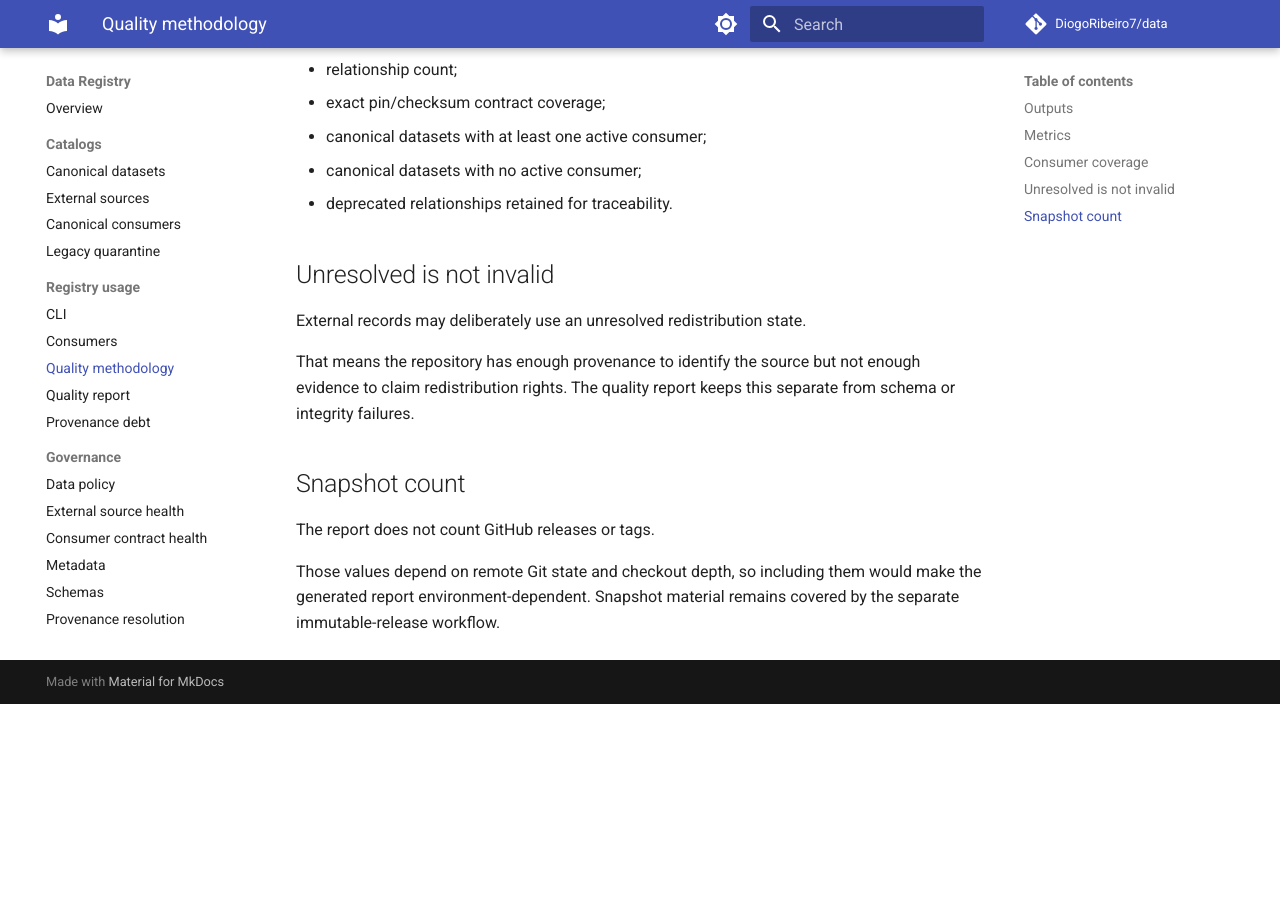
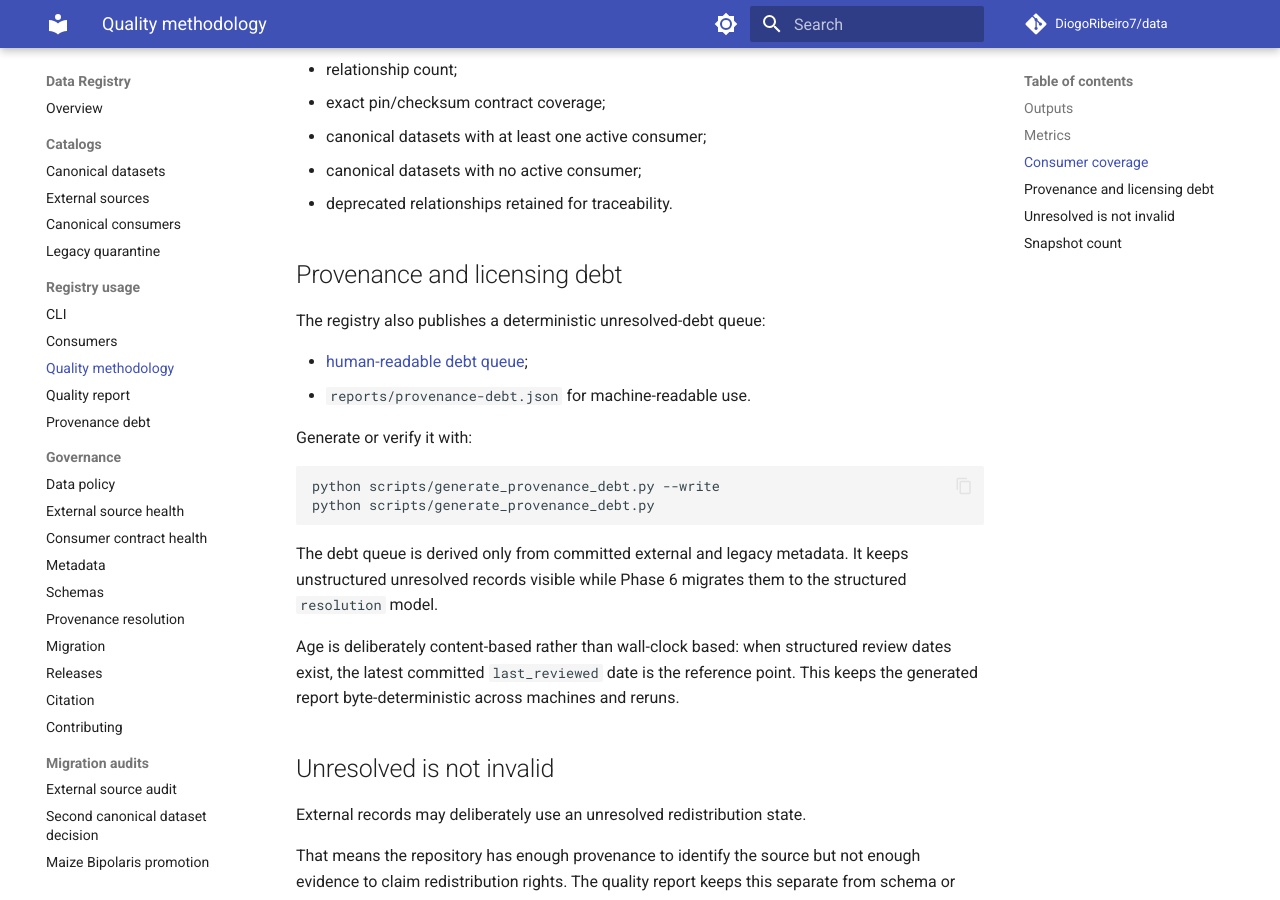
Before and after one commit to DiogoRibeiro7/data, an MkDocs documentation site: the page built from docs/QUALITY.md, in a window 1280 px wide and 900 px high, scrolled down 1474 px. Built offline with MkDocs 1.6.1 and Material for MkDocs 9.7.7, drawn with Linux system fonts in a browser that asks for light colours; comment, search, counter and statistics services are not loaded; before the commit the page ends 2178 px from its top, so only the background shows below that.

Commit message:
docs: explain provenance debt reporting

````diff
--- a/docs/QUALITY.md
+++ b/docs/QUALITY.md
@@ -59,6 +59,29 @@ For active canonical relationships, the report measures:
 - canonical datasets with no active consumer;
 - deprecated relationships retained for traceability.
 
+## Provenance and licensing debt
+
+The registry also publishes a deterministic unresolved-debt queue:
+
+- [human-readable debt queue](generated/provenance-debt.md);
+- `reports/provenance-debt.json` for machine-readable use.
+
+Generate or verify it with:
+
+```bash
+python scripts/generate_provenance_debt.py --write
+python scripts/generate_provenance_debt.py
+```
+
+The debt queue is derived only from committed external and legacy metadata. It
+keeps unstructured unresolved records visible while Phase 6 migrates them to the
+structured `resolution` model.
+
+Age is deliberately content-based rather than wall-clock based: when structured
+review dates exist, the latest committed `last_reviewed` date is the reference
+point. This keeps the generated report byte-deterministic across machines and
+reruns.
+
 ## Unresolved is not invalid
 
 External records may deliberately use an unresolved redistribution state.
````
